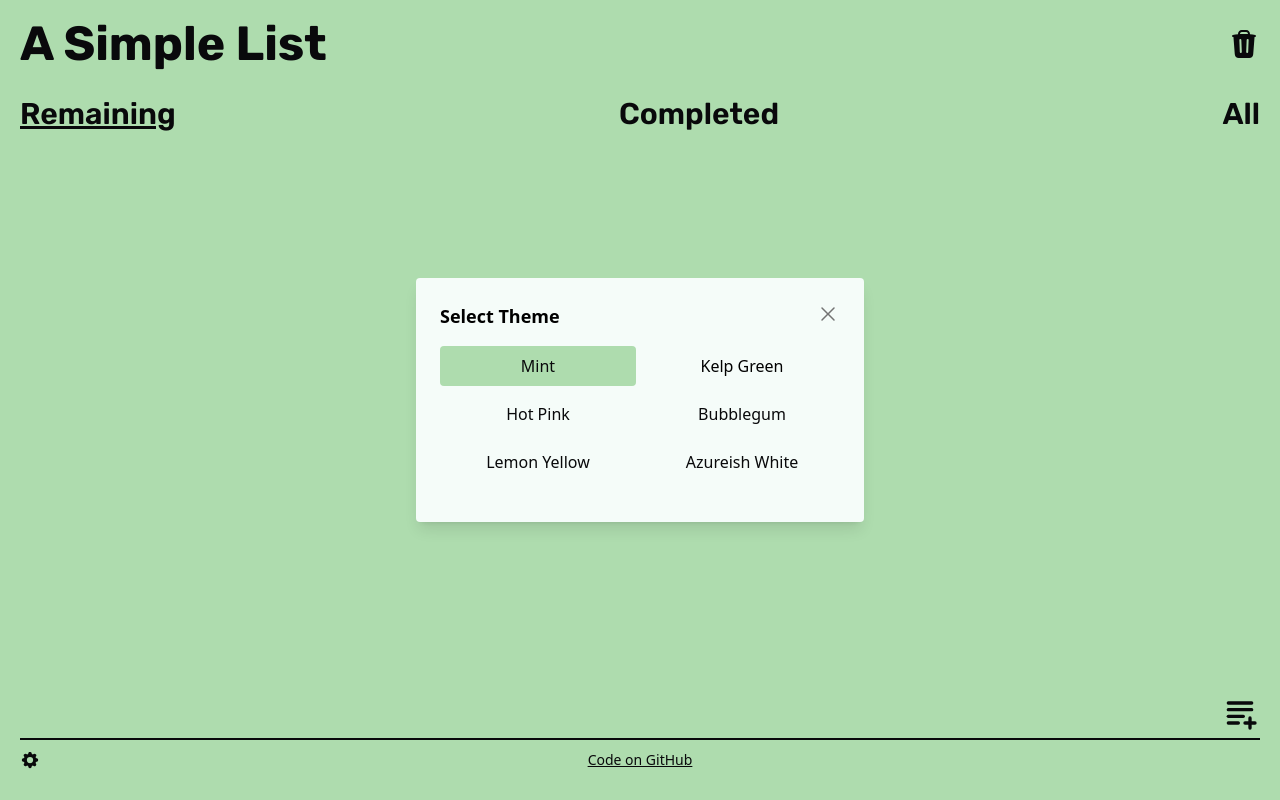
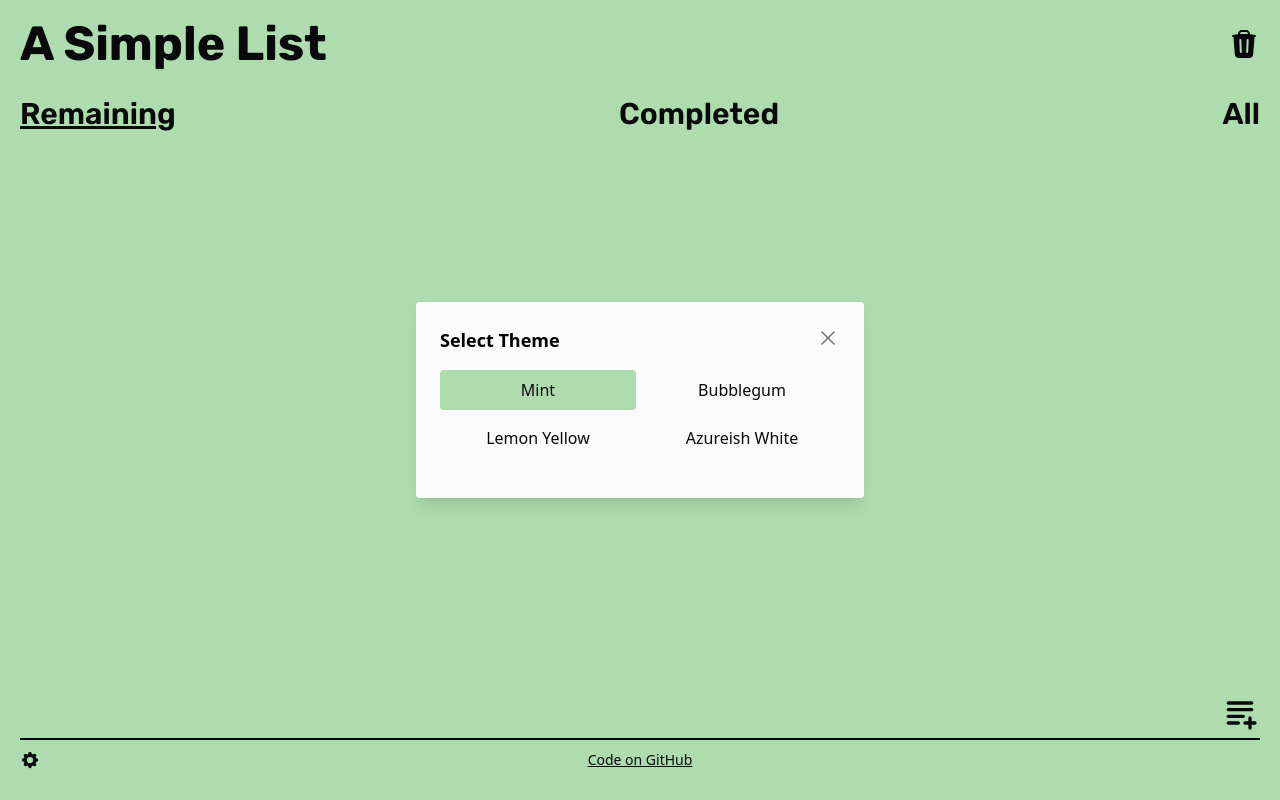
Before and after one commit to haggqvist459/typescript_list_app, a React (Vite) app: page / in a window 1280 px wide. Both pictures are taken after a click on the element 30 px from the left and 760 px from the top of the page. Built offline with nearby package versions, Linux system fonts and the light colour scheme.

Commit message:
simplified theme

```diff
--- a/src/App.tsx
+++ b/src/App.tsx
@@ -7,14 +7,19 @@ const App = () => {
   useEffect(() => {
 
     const savedTheme = localStorage.getItem(LOCALSTORAGE_THEME) as keyof typeof THEME_MAP;
-    if (!savedTheme || !THEME_MAP[savedTheme]) return;
+    if (!savedTheme || !THEME_MAP[savedTheme]) {
+    const defaultTheme: keyof typeof THEME_MAP = "Mint"; // or whatever key you use
+    setTheme(defaultTheme);
+    localStorage.setItem(LOCALSTORAGE_THEME, defaultTheme);
+    return;
+  }
 
     setTheme(savedTheme)
 
   }, []);
 
   return (
-    <div className="relative bg-primary h-[100dvh] flex flex-col">
+    <div className="relative h-[100dvh] flex flex-col">
     <Header />
     <VisibilityFilters />
     <div className="flex-grow overflow-y-auto">
--- a/src/components/Settings.tsx
+++ b/src/components/Settings.tsx
@@ -20,7 +20,7 @@ const Settings = ({ isOpen, handleClose }: Props) => {
       onClick={handleClose}
     >
       <div
-        className="bg-mint-white p-6 rounded shadow-lg w-full max-w-md mx-2"
+        className="bg-neutral-50 p-6 rounded shadow-lg w-full max-w-md mx-2"
         onClick={(e) => e.stopPropagation()}
       >
         <div className="flex justify-between">
--- a/src/utils/constants.ts
+++ b/src/utils/constants.ts
@@ -13,16 +13,16 @@ export const THEME_MAP = {
         secondary: 'var(--color-mint-light)',
         tertiary: 'var(--color-zinc-950)'
     },
-    'Kelp Green': {
-        primary: 'var(--color-kelp-green)',
-        secondary: 'var(--color-dolphin-grey)',
-        tertiary: 'var(--color-matte-cream)'
-    },
-    'Hot Pink': {
-        primary: 'var(--color-hot-pink)',
-        secondary: 'var(--color-bubblegum)',
-        tertiary: 'var(--color-zinc-950)'
-    },
+    // 'Kelp Green': {
+    //     primary: 'var(--color-kelp-green)',
+    //     secondary: 'var(--color-dolphin-grey)',
+    //     tertiary: 'var(--color-matte-cream)'
+    // },
+    // 'Hot Pink': {
+    //     primary: 'var(--color-hot-pink)',
+    //     secondary: 'var(--color-bubblegum)',
+    //     tertiary: 'var(--color-zinc-950)'
+    // },
     'Bubblegum': {
         primary: 'var(--color-bubblegum)',
         secondary: 'var(--color-hot-pink)',
--- a/src/utils/setTheme.ts
+++ b/src/utils/setTheme.ts
@@ -11,6 +11,7 @@ export function setTheme(themeName: keyof typeof THEME_MAP) {
 
 
   document.documentElement.style.backgroundColor = theme.primary;
+  document.body.style.transition = "background-color 0.3s ease";
   document.body.style.backgroundColor = theme.primary;
 
 
```
